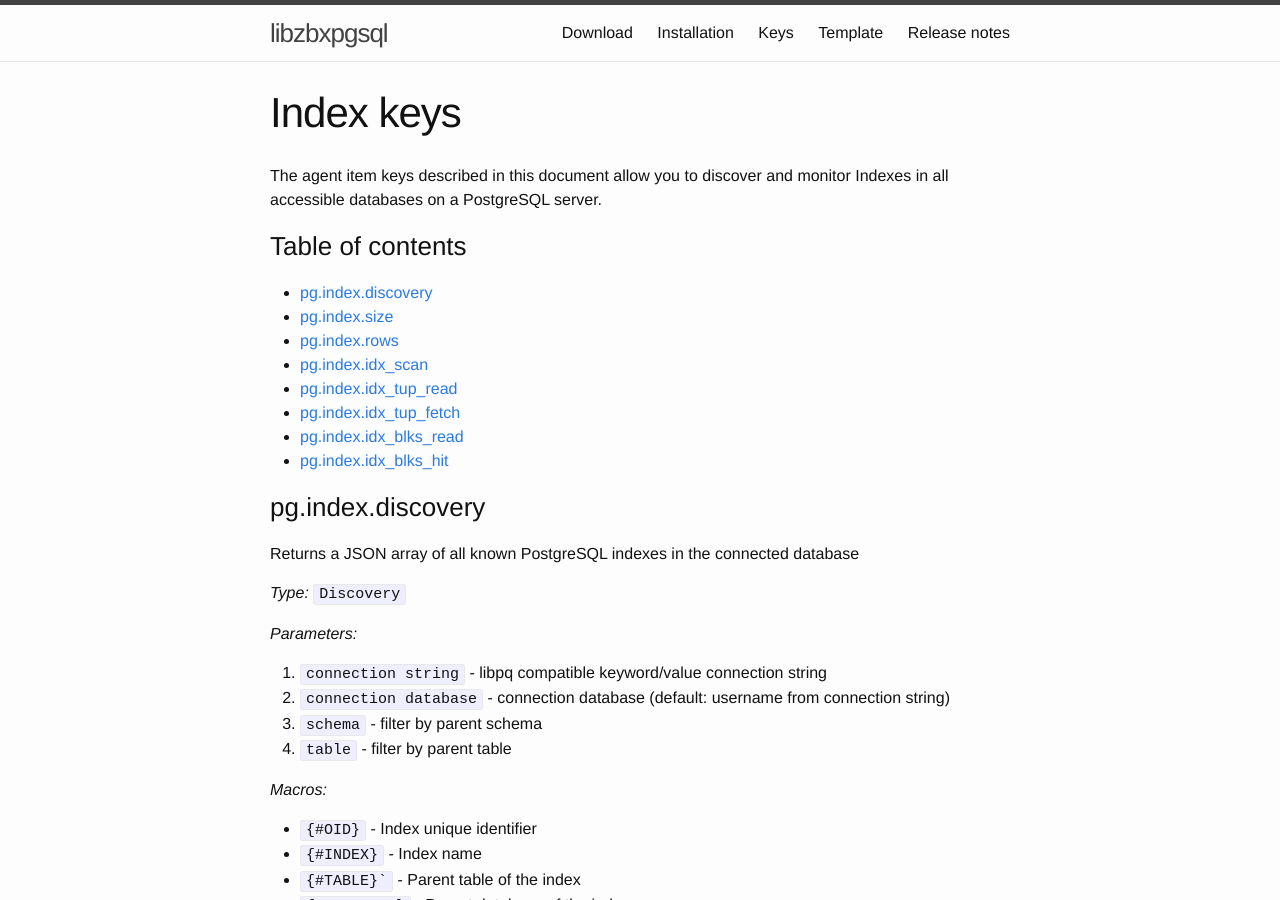
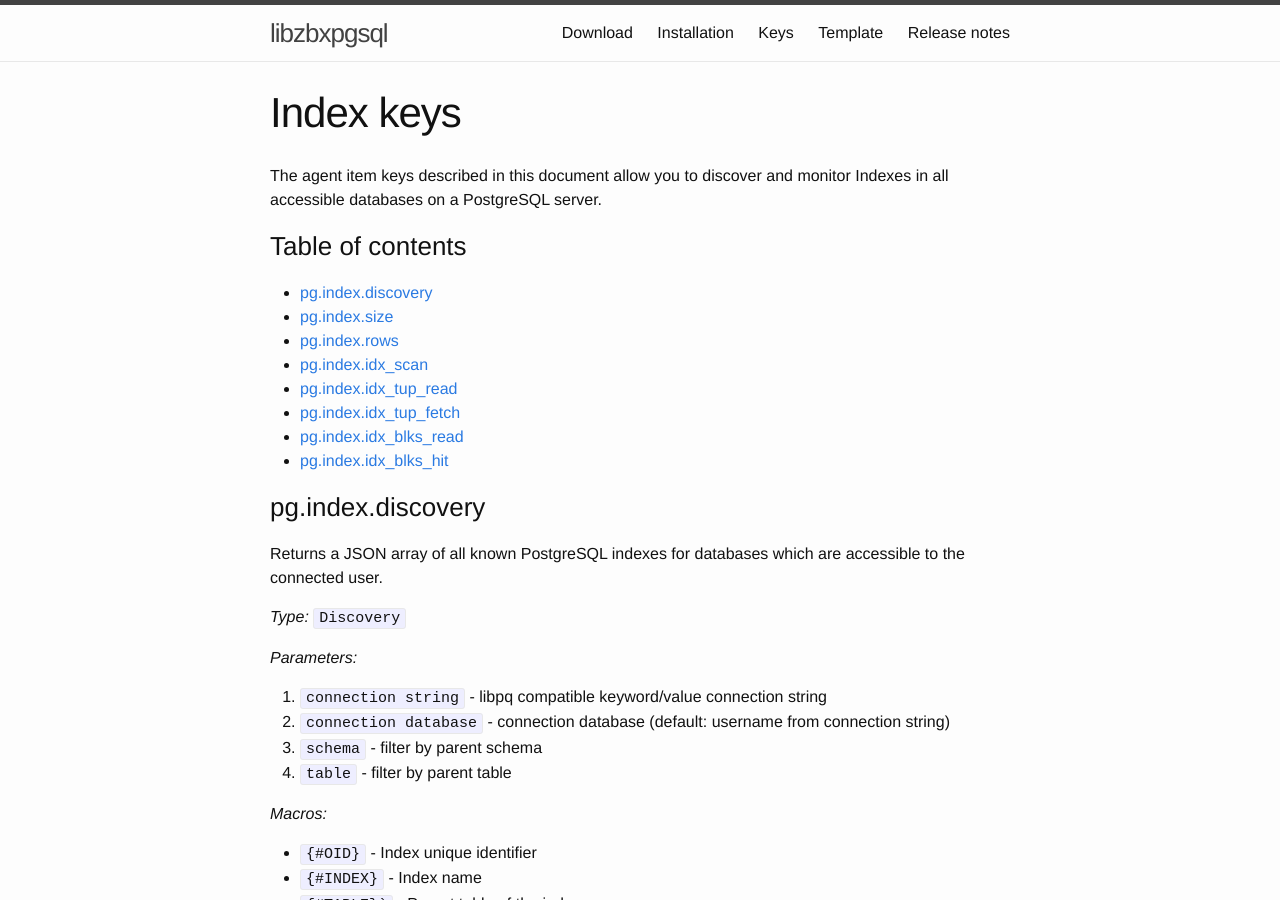
Before and after one commit to zabbix-tools/libzbxpgsql, a Jekyll site: the page built from _docs/index-keys.md, in a window 1280 px wide and 900 px high. Built offline with Jekyll 4.4.1, drawn with Linux system fonts in a browser that asks for light colours.

Commit message:
Updated discovery keys with for wide discovery

```diff
--- a/_data/keys/index.yaml
+++ b/_data/keys/index.yaml
@@ -1,7 +1,8 @@
 ---
 - key: pg.index.discovery
   description: >
-    Returns a JSON array of all known PostgreSQL indexes in the connected database
+    Returns a JSON array of all known PostgreSQL indexes for databases which
+    are accessible to the connected user.
   type: Discovery
   parameters:
     - parameter: schema
--- a/_data/keys/schema.yaml
+++ b/_data/keys/schema.yaml
@@ -3,7 +3,8 @@
 - key: pg.schema.discovery
   description: >
     Returns a JSON array of all known PostgreSQL schemata (A.K.A namespaces)
-    that are defined in the connected database
+    that are defined in all databases which are accessible to the connected
+    user.
   type: Discovery
   macros:
     - macro: "{#OID}"
--- a/_data/keys/table.yaml
+++ b/_data/keys/table.yaml
@@ -1,8 +1,8 @@
 ---
 - key: pg.table.discovery
   description: >
-    Returns a JSON array of all known PostgreSQL tables in the currently
-    connected database
+    Returns a JSON array of all known PostgreSQL tables in all databses which
+    are accessible to the connected user.
   type: Discovery
   source: >
     SELECT
```
